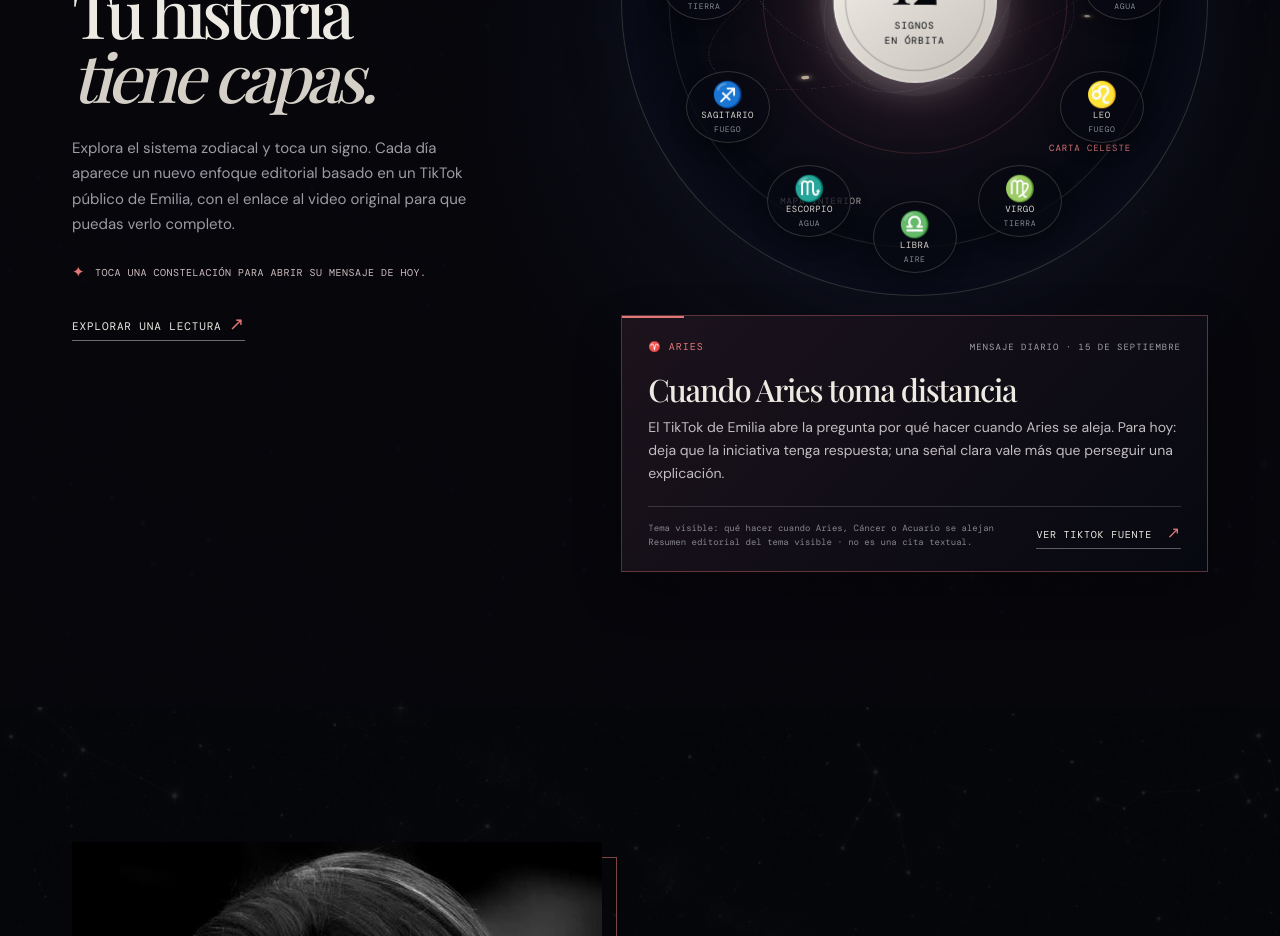
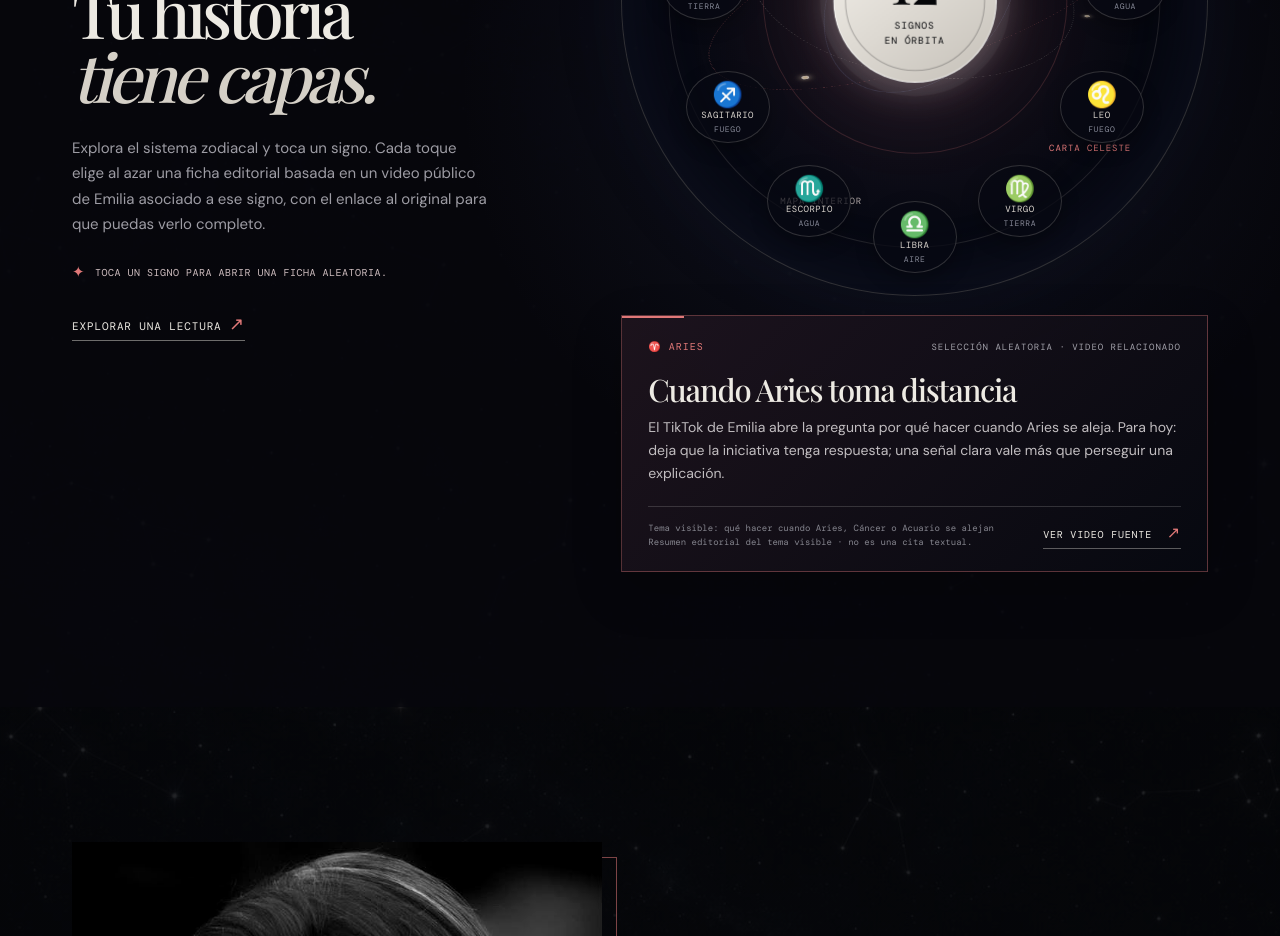
Before and after one commit to deepbrainreset/CandyTarot, a Next.js app: page / in a window 1280 px wide. Shown: the part 4400-5336 px from the top of the page. Built offline with nearby package versions, Linux system fonts and the light colour scheme; a web font is replaced by a local one.

Commit message:
feat: seleccionar fichas zodiacales aleatorias al tocar

```diff
--- a/app/page.tsx
+++ b/app/page.tsx
@@ -150,10 +150,10 @@ const zodiacInsights: Record<string, ZodiacInsight[]> = {
       sourceUrl: "https://www.tiktok.com/@emiliamarsicano/video/7652860642348649749",
     },
     {
-      title: "Una respuesta que también te cuida",
-      body: "Si la energía ariana se repliega, cambia la urgencia por una pregunta limpia: ¿hay encuentro posible o estás sosteniendo tú todo el vínculo? Tu deseo también necesita un lugar en la lectura.",
-      sourceTopic: "Tema visible: qué hacer cuando Aries, Cáncer o Acuario se alejan",
-      sourceUrl: "https://www.tiktok.com/@emiliamarsicano/video/7652860642348649749",
+      title: "Leo y Aries: química con voluntad",
+      body: "Otra publicación de Emilia vincula Leo y Aries. Si la chispa aparece, no la confundas con destino: mira si el entusiasmo se transforma en un encuentro que también te cuida.",
+      sourceTopic: "Tema visible: Leo y Aries",
+      sourceUrl: "https://www.tiktok.com/@emiliamarsicano/video/7132087228947287302",
     },
   ],
   tauro: [
@@ -206,10 +206,10 @@ const zodiacInsights: Record<string, ZodiacInsight[]> = {
       sourceUrl: "https://www.tiktok.com/@emiliamarsicano/video/7125010634021801221",
     },
     {
-      title: "Corazón con dignidad",
-      body: "Leo puede amar con brillo y también necesitar reconocimiento. Da lugar al corazón, pero no negocies tu dignidad por una escena intensa: la calidez verdadera también sabe ser recíproca.",
-      sourceTopic: "Tema visible: hombre de Leo",
-      sourceUrl: "https://www.tiktok.com/@emiliamarsicano/video/7125010634021801221",
+      title: "Leo y Aries: una chispa visible",
+      body: "En otra publicación, Emilia reúne Leo y Aries. La intensidad puede ser hermosa, pero la señal que importa es la que se sostiene después del primer impulso.",
+      sourceTopic: "Tema visible: Leo y Aries",
+      sourceUrl: "https://www.tiktok.com/@emiliamarsicano/video/7132087228947287302",
     },
   ],
   virgo: [
@@ -220,10 +220,10 @@ const zodiacInsights: Record<string, ZodiacInsight[]> = {
       sourceUrl: "https://www.tiktok.com/@emiliamarsicano/video/7650263266299546901",
     },
     {
-      title: "Claridad sin sobreanalizar",
-      body: "Ordenar ayuda, pero no todo silencio es un problema que tengas que resolver. Hoy elige un gesto claro, suelta el diagnóstico infinito y deja que la respuesta también te informe.",
-      sourceTopic: "Tema visible: qué hacer cuando los signos se alejan",
-      sourceUrl: "https://www.tiktok.com/@emiliamarsicano/video/7650263266299546901",
+      title: "Virgo en observación",
+      body: "En las observaciones astrológicas de Emilia también aparece Virgo. Tu atención al detalle es un recurso; úsala para leer lo concreto, no para fabricar certezas donde faltan respuestas.",
+      sourceTopic: "Tema visible: observaciones astrológicas · Virgo",
+      sourceUrl: "https://www.tiktok.com/@emiliamarsicano/video/7080320788133399813",
     },
   ],
   libra: [
@@ -262,10 +262,10 @@ const zodiacInsights: Record<string, ZodiacInsight[]> = {
       sourceUrl: "https://www.tiktok.com/@emiliamarsicano/video/7650263266299546901",
     },
     {
-      title: "Libertad con dirección",
-      body: "Moverte no siempre es escapar, y quedarte no siempre es perderte. Elige una dirección que te entusiasme y diles a los demás cómo acompañarte sin encerrarte.",
-      sourceTopic: "Tema visible: qué hacer cuando los signos se alejan",
-      sourceUrl: "https://www.tiktok.com/@emiliamarsicano/video/7650263266299546901",
+      title: "Sagitario en observación",
+      body: "Una observación astrológica de Emilia incluye a Sagitario. Moverte no siempre es escapar: elige una dirección que te entusiasme y explica cómo acompañarte sin encerrarte.",
+      sourceTopic: "Tema visible: observaciones astrológicas · Sagitario",
+      sourceUrl: "https://www.tiktok.com/@emiliamarsicano/video/7080320788133399813",
     },
   ],
   capricornio: [
@@ -276,10 +276,10 @@ const zodiacInsights: Record<string, ZodiacInsight[]> = {
       sourceUrl: "https://www.tiktok.com/@emiliamarsicano/video/7051809417892744454",
     },
     {
-      title: "La estructura que sí te sostiene",
-      body: "Tu capacidad de sostener procesos es un recurso, no una condena. Revisa qué responsabilidad elegiste y cuál heredaste; soltar una carga también puede ser una forma de avanzar.",
-      sourceTopic: "Tema visible: Capricornio · P2",
-      sourceUrl: "https://www.tiktok.com/@emiliamarsicano/video/7051809417892744454",
+      title: "Capricornio en observación",
+      body: "Otra observación astrológica de Emilia incluye a Capricornio. Tu capacidad de sostener procesos es un recurso, no una condena: revisa qué responsabilidad elegiste y cuál heredaste.",
+      sourceTopic: "Tema visible: observaciones astrológicas · Capricornio",
+      sourceUrl: "https://www.tiktok.com/@emiliamarsicano/video/7080320788133399813",
     },
   ],
   acuario: [
@@ -312,14 +312,6 @@ const zodiacInsights: Record<string, ZodiacInsight[]> = {
   ],
 };
 
-function getDayOfYear(date: Date) {
-  const start = new Date(date.getFullYear(), 0, 0);
-  return Math.floor((date.getTime() - start.getTime()) / 86400000);
-}
-
-function formatZodiacDate(date: Date) {
-  return new Intl.DateTimeFormat("es-AR", { day: "numeric", month: "long" }).format(date);
-}
 
 const services: Service[] = [
   {
@@ -489,27 +481,23 @@ export default function Home() {
   const [market, setMarket] = useState<MarketKey | null>(null);
   const [regionSource, setRegionSource] = useState<"detected" | "fallback" | "detecting">("detecting");
   const [selectedZodiac, setSelectedZodiac] = useState("aries");
-  const [todayIndex, setTodayIndex] = useState(0);
-  const [todayLabel, setTodayLabel] = useState("hoy");
+  const [selectedInsightIndex, setSelectedInsightIndex] = useState(0);
   const activeMarket = markets.find((item) => item.key === market) ?? null;
   const activeZodiac = zodiacSigns.find((sign) => sign.key === selectedZodiac) ?? zodiacSigns[0];
   const insightPool = zodiacInsights[activeZodiac.key] ?? [];
-  const activeInsight = insightPool[todayIndex % (insightPool.length || 1)];
+  const activeInsight = insightPool[selectedInsightIndex % (insightPool.length || 1)];
 
-  useEffect(() => {
-    const syncZodiacDate = () => {
-      const now = new Date();
-      setTodayIndex(getDayOfYear(now));
-      setTodayLabel(formatZodiacDate(now));
-    };
+  const selectZodiac = (key: string) => {
+    const pool = zodiacInsights[key] ?? [];
+    let nextIndex = pool.length ? Math.floor(Math.random() * pool.length) : 0;
 
-    syncZodiacDate();
-    const interval = window.setInterval(syncZodiacDate, 60000);
+    if (key === selectedZodiac && pool.length > 1 && nextIndex === selectedInsightIndex) {
+      nextIndex = (nextIndex + 1) % pool.length;
+    }
 
-    return () => {
-      window.clearInterval(interval);
-    };
-  }, []);
+    setSelectedZodiac(key);
+    setSelectedInsightIndex(nextIndex);
+  };
 
   useEffect(() => {
     let cancelled = false;
@@ -668,8 +656,8 @@ export default function Home() {
           <div className="zodiac-intro">
             <p className="kicker">El atlas de tu cielo</p>
             <h2>Tu historia<br /><em>tiene capas.</em></h2>
-            <p className="zodiac-copy">Explora el sistema zodiacal y toca un signo. Cada día aparece un nuevo enfoque editorial basado en un TikTok público de Emilia, con el enlace al video original para que puedas verlo completo.</p>
-            <p className="zodiac-instruction"><span>✦</span> Toca una constelación para abrir su mensaje de hoy.</p>
+            <p className="zodiac-copy">Explora el sistema zodiacal y toca un signo. Cada toque elige al azar una ficha editorial basada en un video público de Emilia asociado a ese signo, con el enlace al original para que puedas verlo completo.</p>
+            <p className="zodiac-instruction"><span>✦</span> Toca un signo para abrir una ficha aleatoria.</p>
             <a className="quiet-link light-link" href="#lecturas">Explorar una lectura <span>↗</span></a>
           </div>
           <div className="zodiac-experience">
@@ -693,7 +681,7 @@ export default function Home() {
                     key={sign.key}
                     type="button"
                     style={{ top: sign.top, left: sign.left }}
-                    onClick={() => setSelectedZodiac(sign.key)}
+                    onClick={() => selectZodiac(sign.key)}
                     aria-pressed={selectedZodiac === sign.key}
                     aria-label={"Ver mensaje diario para " + sign.name}
                   >
@@ -711,13 +699,13 @@ export default function Home() {
               <article className="zodiac-insight" aria-live="polite">
                 <div className="zodiac-insight-meta">
                   <span>{activeZodiac.glyph} {activeZodiac.name}</span>
-                  <small>Mensaje diario · {todayLabel}</small>
+                  <small>Selección aleatoria · video relacionado</small>
                 </div>
                 <h3>{activeInsight.title}</h3>
                 <p>{activeInsight.body}</p>
                 <div className="zodiac-insight-footer">
                   <small>{activeInsight.sourceTopic}<br />Resumen editorial del tema visible · no es una cita textual.</small>
-                  <a href={activeInsight.sourceUrl} target="_blank" rel="noreferrer">Ver TikTok fuente <span>↗</span></a>
+                  <a href={activeInsight.sourceUrl} target="_blank" rel="noreferrer">Ver video fuente <span>↗</span></a>
                 </div>
               </article>
             ) : null}
```
